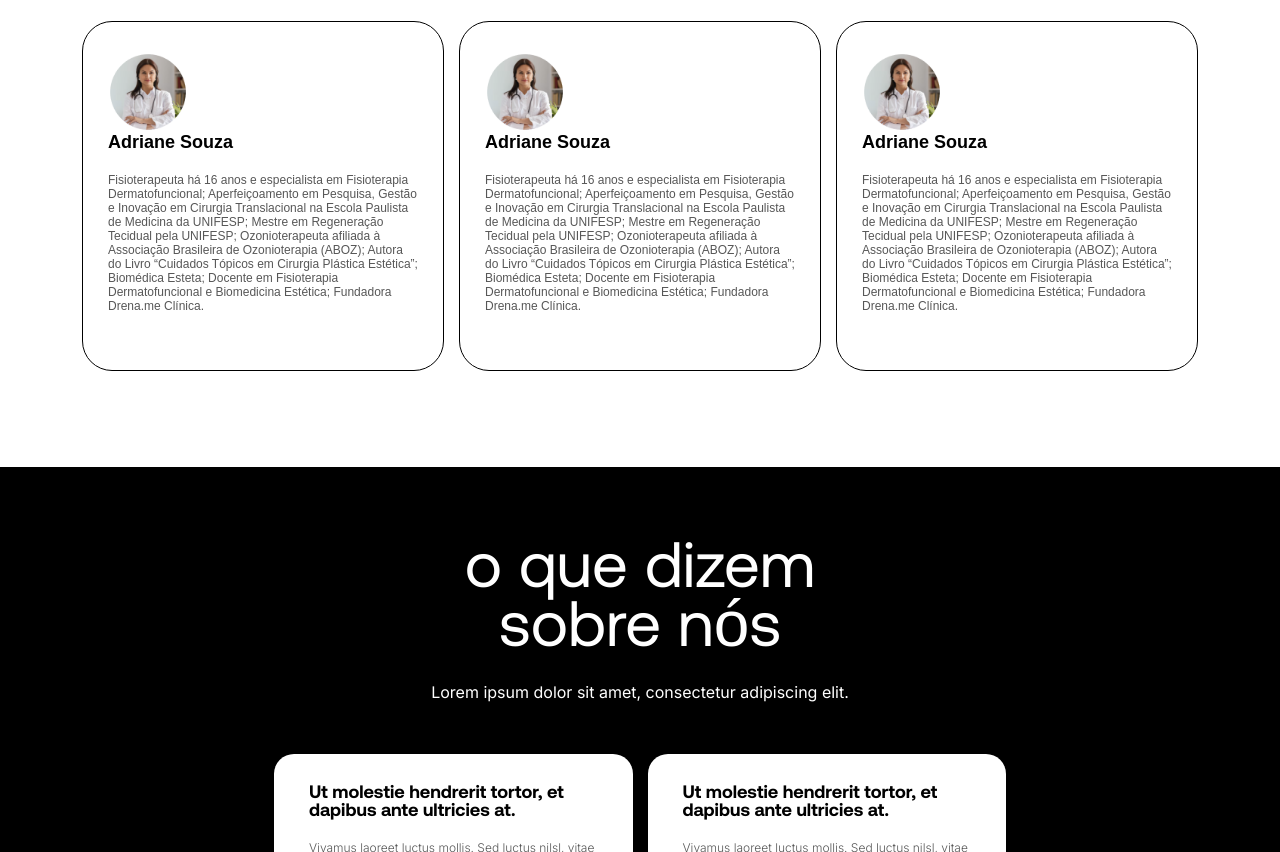
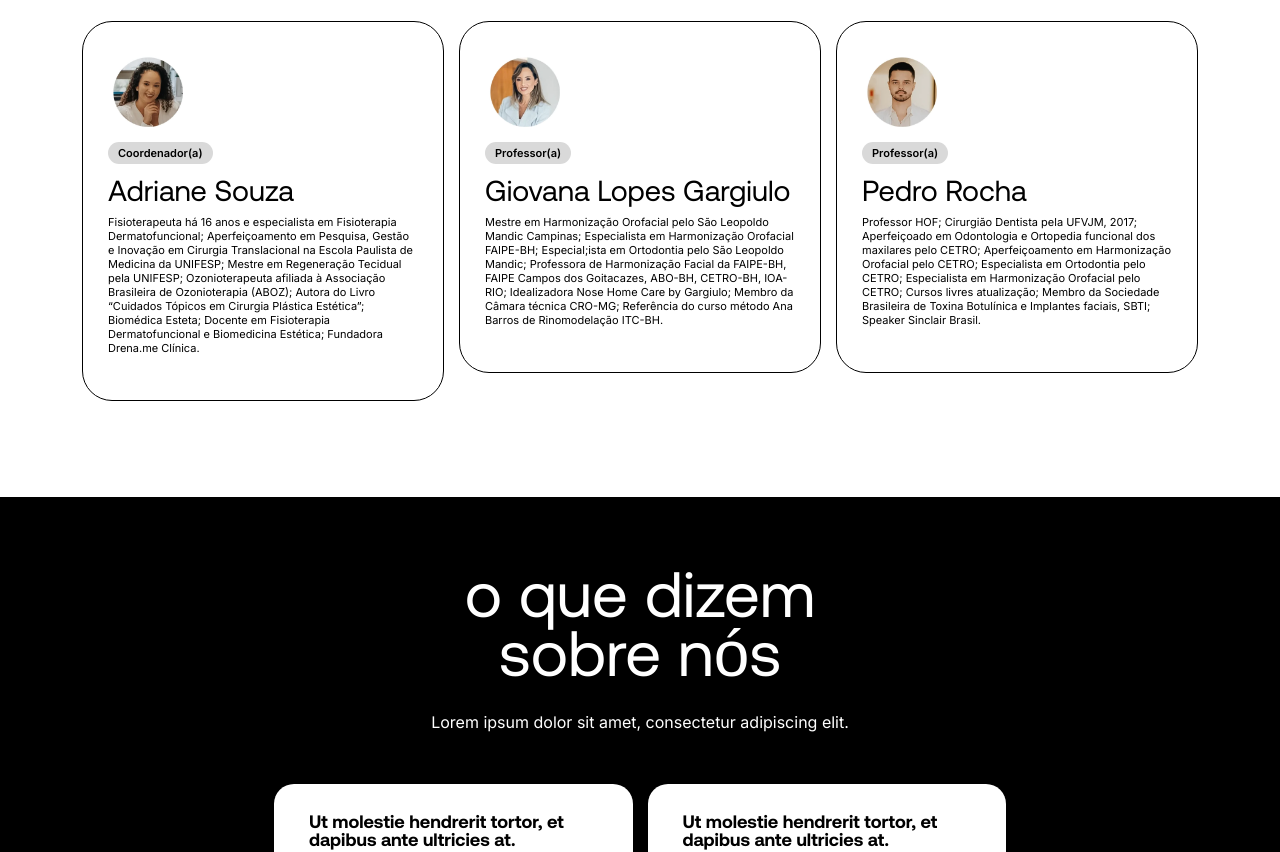
Before and after one commit to gilperon/academy, a plain HTML site: page curso-harmonizacao.html in a window 1280 px wide. Shown: the part 2673-3525 px from the top of the page. Drawn offline with nearby package versions, Linux system fonts and the light colour scheme.

Commit message:
Ajustes carousel

```diff
--- a/css/_carousel.scss
+++ b/css/_carousel.scss
@@ -579,14 +579,25 @@ $ff-family: "aeonik_trialregular", Arial, sans-serif;
         border:1px solid #000;
 
             .titulo{
-                font:700 18px Arial;
-                color:#000000;
-                margin-bottom:20px;
+                font:400 29px $ff-family;
+                color:#000;
+                margin-bottom:8px;
+                line-height: 1;
             }
             .texto{
-                font:400 12px Arial;
-                color:#575757;
-                margin-bottom:20px;
+                font:400 11px 'Inter', Arial, Helvetica, sans-serif;
+                color:#000;
+                margin-bottom:15px;
+            }
+            .tags{
+                margin:7px 0 15px;
+                    span{
+                        border-radius:30px;
+                        padding:4px 10px;
+                        font:600 11px 'Inter', Arial, Helvetica, sans-serif;
+                        color:#000;
+                        background:#D9D9D9;
+                    }
             }
             .avatar{ max-height:80px;max-width:80px;margin-right:10px; }
 
--- a/curso-harmonizacao.html
+++ b/curso-harmonizacao.html
@@ -313,23 +313,26 @@
                             <div id="slider-docente" class="owl-carousel owl-theme">
                                 <div class="item">
                                     <div class="card-cs">
-                                        <img class="avatar" src="./images/avatar-medica.png">
+                                        <img class="avatar" src="./images/avatar-docente-1.png">
+                                        <div class="tags"><span>Coordenador(a)</span></div>
                                         <div class="titulo">Adriane Souza</div>
                                         <div class="texto">Fisioterapeuta há 16 anos e especialista em Fisioterapia Dermatofuncional; Aperfeiçoamento em Pesquisa, Gestão e Inovação em Cirurgia Translacional na Escola Paulista de Medicina da UNIFESP; Mestre em Regeneração Tecidual pela UNIFESP; Ozonioterapeuta afiliada à Associação Brasileira de Ozonioterapia (ABOZ); Autora do Livro “Cuidados Tópicos em Cirurgia Plástica Estética”; Biomédica Esteta; Docente em Fisioterapia Dermatofuncional e Biomedicina Estética; Fundadora Drena.me Clínica.</div>
                                     </div>
                                 </div>
                                 <div class="item">
                                     <div class="card-cs">
-                                        <img class="avatar" src="./images/avatar-medica.png">
-                                        <div class="titulo">Adriane Souza</div>
-                                        <div class="texto">Fisioterapeuta há 16 anos e especialista em Fisioterapia Dermatofuncional; Aperfeiçoamento em Pesquisa, Gestão e Inovação em Cirurgia Translacional na Escola Paulista de Medicina da UNIFESP; Mestre em Regeneração Tecidual pela UNIFESP; Ozonioterapeuta afiliada à Associação Brasileira de Ozonioterapia (ABOZ); Autora do Livro “Cuidados Tópicos em Cirurgia Plástica Estética”; Biomédica Esteta; Docente em Fisioterapia Dermatofuncional e Biomedicina Estética; Fundadora Drena.me Clínica.</div>
+                                        <img class="avatar" src="./images/avatar-docente-2.png">
+                                        <div class="tags"><span>Professor(a)</span></div>
+                                        <div class="titulo">Giovana Lopes Gargiulo</div>
+                                        <div class="texto">Mestre em Harmonização Orofacial pelo São Leopoldo Mandic Campinas; Especialista em Harmonização Orofacial FAIPE-BH; Especial;ista em Ortodontia pelo São Leopoldo Mandic; Professora de Harmonização Facial da FAIPE-BH, FAIPE Campos dos Goitacazes, ABO-BH, CETRO-BH, IOA-RIO; Idealizadora Nose Home Care by Gargiulo; Membro da Câmara técnica CRO-MG; Referência do curso método Ana Barros de Rinomodelação ITC-BH.</div>
                                     </div>
                                 </div>
                                 <div class="item">
                                     <div class="card-cs">
-                                        <img class="avatar" src="./images/avatar-medica.png">
-                                        <div class="titulo">Adriane Souza</div>
-                                        <div class="texto">Fisioterapeuta há 16 anos e especialista em Fisioterapia Dermatofuncional; Aperfeiçoamento em Pesquisa, Gestão e Inovação em Cirurgia Translacional na Escola Paulista de Medicina da UNIFESP; Mestre em Regeneração Tecidual pela UNIFESP; Ozonioterapeuta afiliada à Associação Brasileira de Ozonioterapia (ABOZ); Autora do Livro “Cuidados Tópicos em Cirurgia Plástica Estética”; Biomédica Esteta; Docente em Fisioterapia Dermatofuncional e Biomedicina Estética; Fundadora Drena.me Clínica.</div>
+                                        <img class="avatar" src="./images/avatar-docente-3.png">
+                                        <div class="tags"><span>Professor(a)</span></div>
+                                        <div class="titulo">Pedro Rocha</div>
+                                        <div class="texto">Professor HOF; Cirurgião Dentista pela UFVJM, 2017; Aperfeiçoado em Odontologia e Ortopedia funcional dos maxilares pelo CETRO; Aperfeiçoamento em Harmonização Orofacial pelo CETRO; Especialista em Ortodontia pelo CETRO; Especialista em Harmonização Orofacial pelo CETRO; Cursos livres atualização; Membro da Sociedade Brasileira de Toxina Botulínica e Implantes faciais, SBTI; Speaker Sinclair Brasil.</div>
                                     </div>
                                 </div>
                             </div>
```
Also changed, not shown: css/base.css, images/avatar-docente-1.png (added), images/avatar-docente-2.png (added), images/avatar-docente-3.png (added).
